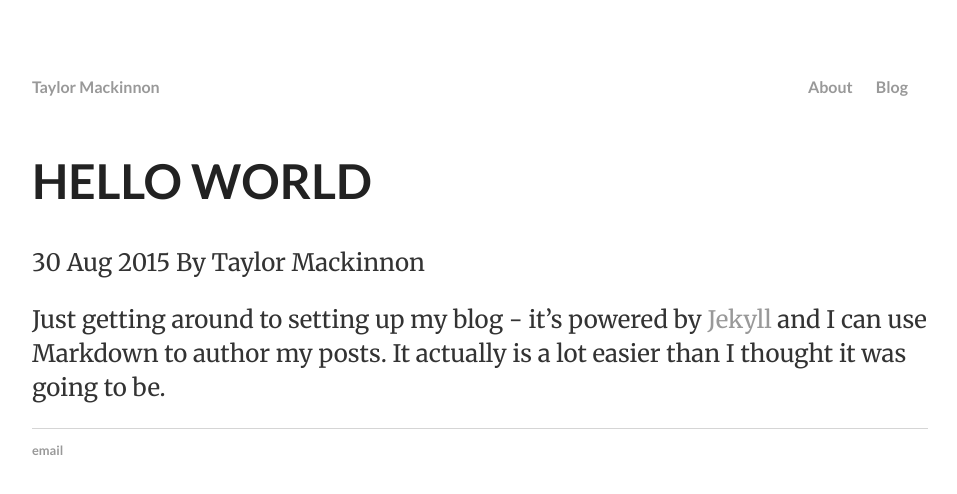
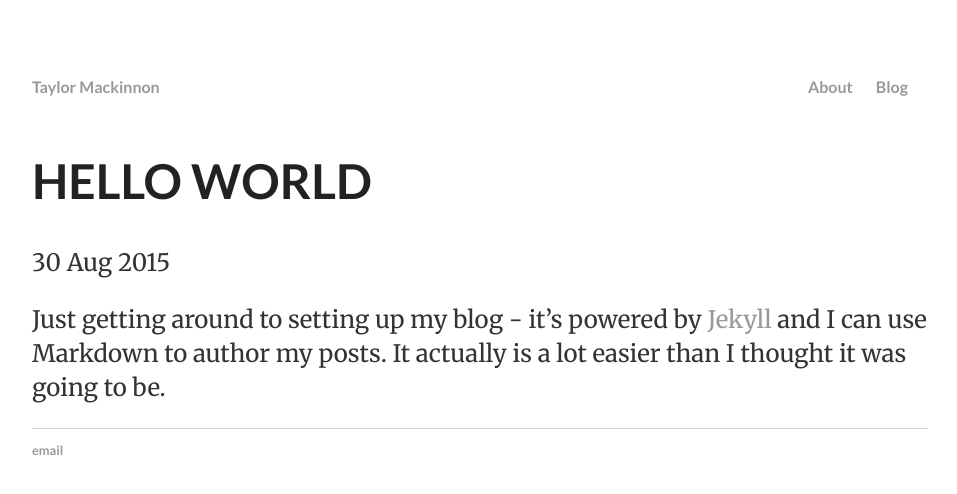
Before and after one commit to taymac/taymac.github.io, a Jekyll site: the page built from _posts/2015-08-30-Hello-World.md, in a window 1280 px wide. Shown: the top 494 px of the page, without its empty margins (160-1117 px from the left). Built offline with Jekyll 4.4.1, drawn with Linux system fonts in a browser that asks for light colours.

Commit message:
Update post.html

```diff
--- a/_layouts/post.html
+++ b/_layouts/post.html
@@ -2,7 +2,7 @@
 layout: default
 ---
 <h1>{{ page.title }}</h1>
-<p class="meta">{{ page.date | date_to_string }} By Taylor Mackinnon</p>
+<p class="meta">{{ page.date | date_to_string }}</p>
 
 <div class="post">
   {{ content }}
```
